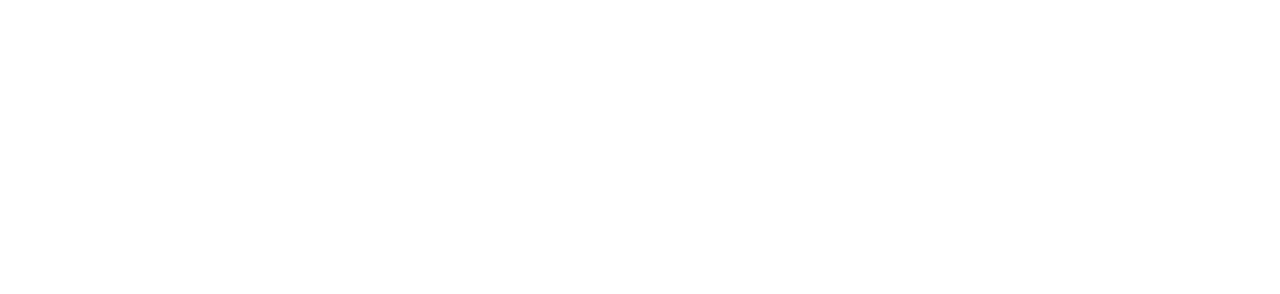
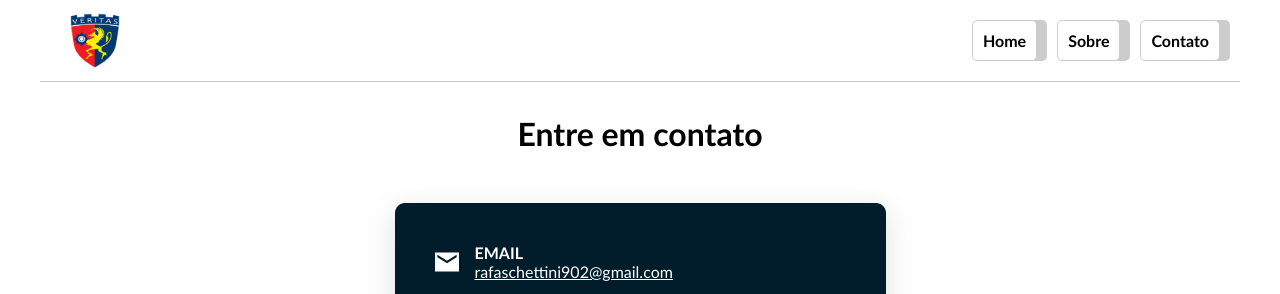
Before and after one commit to RafaSchettini/github-search-site-beta, a plain HTML site: page pages/contact/index.html in a window 1280 px wide. Shown: the top 294 px of the page. Drawn offline with Linux system fonts and the light colour scheme.

Commit message:
feat: contact page

```diff
--- a/pages/contact/index.html
+++ b/pages/contact/index.html
@@ -0,0 +1,42 @@
+<!DOCTYPE html>
+<html lang="en">
+
+<head>
+  <meta charset="UTF-8">
+  <meta name="viewport" content="width=device-width, initial-scale=1.0">
+  <link rel="stylesheet" href="./styles.css">
+  <title>Contato</title>
+</head>
+
+<body>
+  <nav>
+    <img src="../../assets/img/uninassau.png" alt="uninassau logo" class="img-uninassau">
+    <ul>
+      <li><a href="/index.html">Home</a></li>
+      <li><a href="/pages/about/index.html">Sobre</a></li>
+      <li><a href="/pages/contact/index.html">Contato</a></li>
+    </ul>
+  </nav>
+
+  <main>
+    <h1>Entre em contato</h1>
+
+    <div class="container-contact">
+      <div class="email">
+        <svg width="24" height="20" viewBox="0 0 20 16" fill="none" xmlns="http://www.w3.org/2000/svg">
+          <path d="M20 0H0V16H20V0ZM18 4L10 9L2 4V2L10 7L18 2V4Z" fill="white" />
+        </svg>
+        <div class="email-info">
+          <span>EMAIL</span>
+          <a href="mailto:rafaschettini902@gmail.com">rafaschettini902@gmail.com</a>
+        </div>
+      </div>
+
+      <iframe
+        src="https://www.google.com/maps/embed?pb=!1m18!1m12!1m3!1d3950.4875693411077!2d-34.90582428860525!3d-8.051644680398196!2m3!1f0!2f0!3f0!3m2!1i1024!2i768!4f13.1!3m3!1m2!1s0x7ab18e1236c4cc5%3A0xcf30335f63037230!2sUNINASSAU%20Gra%C3%A7as%20-%20Bloco%20A!5e0!3m2!1spt-BR!2sbr!4v1695740602534!5m2!1spt-BR!2sbr"
+        style="border:0;" allowfullscreen="" loading="lazy" referrerpolicy="no-referrer-when-downgrade"></iframe>
+    </div>
+  </main>
+</body>
+
+</html>
--- a/pages/contact/styles.css
+++ b/pages/contact/styles.css
@@ -1 +1,102 @@
 @import "../../main.css";
+
+nav {
+  display: flex;
+  justify-content: space-between;
+  align-items: center;
+  padding: 10px;
+  border-bottom: 1px solid #ccc;
+  width: 100%;
+}
+
+ul {
+  display: flex;
+  flex-wrap: wrap;
+  justify-content: right;
+  align-items: center;
+  flex-direction: row;
+  list-style: none;
+  padding: 10px;
+  gap: 20px;
+
+}
+
+li {
+  padding: 10px;
+  border-radius: 5px;
+  background-color: #fff;
+  box-shadow: 10px 0 rgba(0, 0, 0, 0.2);
+  cursor: pointer;
+  border: 1px solid #ccc;
+  transition: all 0.3s ease;
+  font-weight: bold;
+  font-family: 'Gill Sans', 'Gill Sans MT', Calibri, 'Trebuchet MS', sans-serif;
+
+  &:hover {
+    transform: scale(0.9);
+    background-color: #ccc;
+    box-shadow: 0px 0 rgba(0, 0, 0, 0);
+  }
+}
+
+li a {
+  text-decoration: none;
+  color: #000;
+}
+
+.img-uninassau {
+  width: 50px;
+  height: 55px;
+  margin-left: 20px;
+}
+
+main {
+  display: flex;
+  flex-direction: column;
+  margin-top: 2rem;
+  gap: 50px;
+  font-family: 'Gill Sans', 'Gill Sans MT', Calibri, 'Trebuchet MS', sans-serif;
+  justify-content: center;
+  align-items: center;
+  color: white;
+}
+
+.container-contact {
+  width: 491px;
+  height: 647px;
+  display: flex;
+  flex-direction: column;
+  gap: 1rem;
+  padding: 2.5rem;
+  border-radius: 8px;
+  box-shadow: rgba(100, 100, 111, 0.2) 0px 7px 29px 0px;
+  background-image: url('../../assets/img/background-contact.png');
+}
+
+h1 {
+  color: #000;
+}
+
+.email {
+  display: flex;
+  align-items: center;
+  gap: 1em;
+}
+
+.email-info {
+  display: flex;
+  flex-direction: column;
+}
+
+.email-info span {
+  font-weight: bold;
+}
+
+.container-contact a {
+  color: #fff;
+}
+
+iframe {
+  border-radius: 8px;
+  flex: 1;
+}
```
Also changed, not shown: assets/img/background-contact.png (added).
